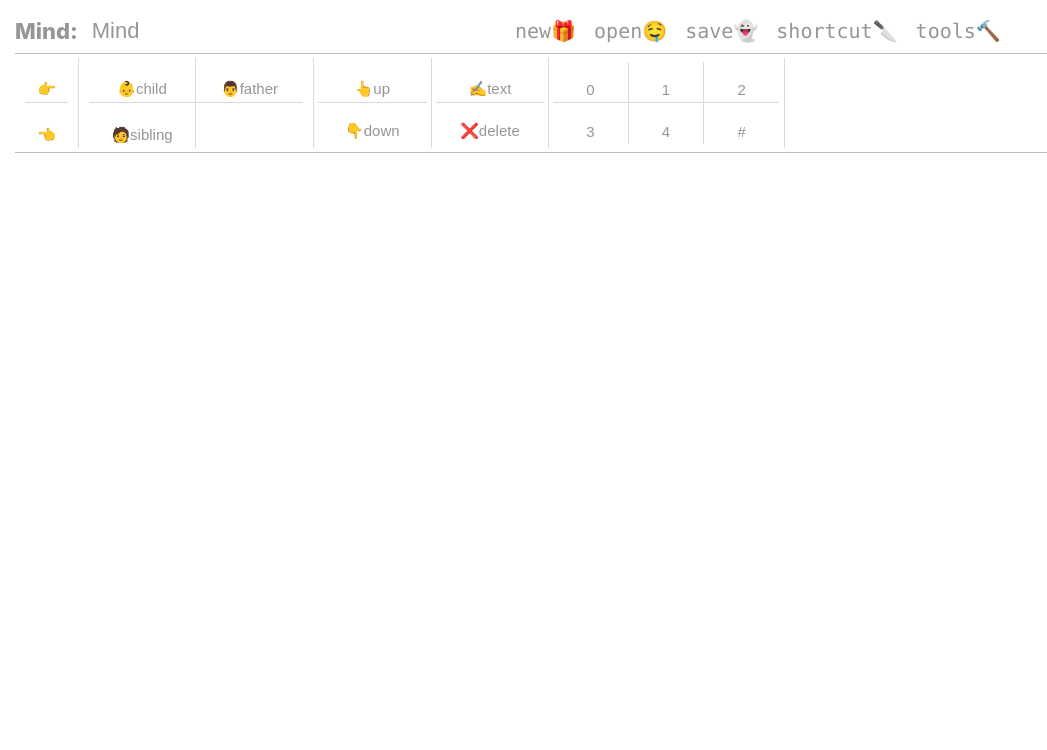
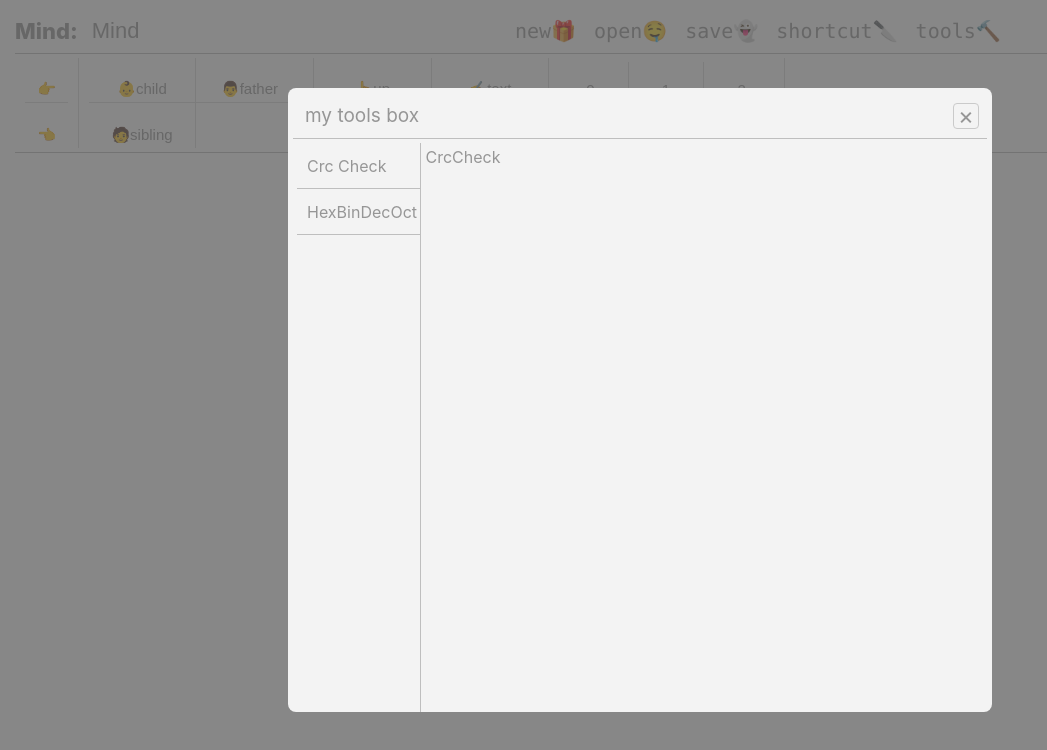
Before and after one commit to SiMonL250/Mind-app, a Vue app: page / in a window 1280 px wide. Both pictures are taken after a click on the element "shortcut🔪". Shown: the top 750 px of the page, without its empty margins (0-1047 px from the left). Built offline with nearby package versions, Linux system fonts and the light colour scheme.

Commit message:
'20240902-00:01 draw tree not finished, new modal'

```diff
--- a/src/App.vue
+++ b/src/App.vue
@@ -12,10 +12,19 @@
 			/>
 		</section>
 		<section class="main-section">
-			<treeChart :node="MindFile.mindNode" />
+			<treeChart :node="MindFile.mindNode" :treeRoot="MindFile.mindNode"/>
 		</section>
-		<Modal>
-
+		<Modal :show="isShowModal" @close-modal="closeModalHandle">
+			<template #title>
+				<div>
+					<p>my tools box</p>
+				</div>
+			</template>
+			<template #body>
+				<Sidebar :itemList="sidebarItemList" @switch-tool="switchToolHandle"/>
+				<!-- TODO change Component -->
+				<div class="tool-component">{{curTool}}</div>
+			</template>
 		</Modal>
 	</div>
 </template>
@@ -23,8 +32,9 @@
 <script setup lang="ts">
 import TopbarView from "./components/topbars/TopbarView.vue";
 import treeChart from "./components/treeChart/treeChart.vue";
-import Modal from "./components/selfUIs/Modal/Modal.vue"
-import { ref, getCurrentInstance, onMounted } from "vue";
+import Modal from "./components/selfUIs/Modal/Modal.vue";
+import Sidebar from "./components/sidebars/SidebarView.vue";
+import { ref, getCurrentInstance, onMounted, Ref } from "vue";
 import {
 	EnumReconiteCode,
 	mindFileContent,
@@ -35,6 +45,7 @@ import {
 //import {getFatherNode} from "../src/interfaces/MindNodeProperty"
 import { FileStore } from "../src/store/MindFileStore";
 import { local, mindLocalKey } from "../src/hooks/localStorage.ts";
+import { sidebarProps, toolTypes } from "./interfaces/ComponentProperty";
 /* defines and variables  */
 const instance = getCurrentInstance();
 
@@ -49,6 +60,13 @@ let MindFile = ref<mindFileContent>({
 	mindName: "Mind",
 	mindNode: null,
 });
+const isShowModal = ref(false);
+const sidebarItemList: sidebarProps[] = [
+	{toolType:toolTypes.CrcCheck,innerText:"Crc Check"},
+	{toolType:toolTypes.HexBinDecOct,innerText:`${toolTypes.HexBinDecOct}`}
+];
+const curTool:Ref<toolTypes> = ref(toolTypes.CrcCheck);
+
 /* defines and variables  */
 /* Even handle function  */
 function changeMindNameHandle(newName: string): void {
@@ -81,8 +99,16 @@ function nodeAction(action: interfaceEmitsAction) {
 	console.log("action :>> ", action);
 }
 
-function showModalHandle(action:interfaceEmitsAction){
-	console.log('action :>> ', action);
+function showModalHandle(action: interfaceEmitsAction) {
+	// console.log('action :>> ', action);
+	isShowModal.value = action?.val;
+}
+function closeModalHandle(action:interfaceEmitsAction){
+	isShowModal.value = action.val;
+}
+function switchToolHandle(action: interfaceEmitsAction){
+	console.log('action.val :>> ', action.val);
+	curTool.value = action.val;
 }
 /* Even handle function  */
 /* live Hooks  */
@@ -147,4 +173,7 @@ function storeAndMindInit() {
 		}
 	}
 }
+.tool-component{
+	padding: 4px;
+}
 </style>
--- a/src/components/selfUIs/Modal/Modal.vue
+++ b/src/components/selfUIs/Modal/Modal.vue
@@ -1,16 +1,45 @@
 <template>
-    <div class="modal-container">
-        <div class="header">
-            <slot name="title"></slot>
-        </div>
-        <div class="body">
-            <slot name="body"></slot>
+    <div class="modal-container" v-if="showModal">
+        <div class="modal-box">
+            <div class="box-header">
+                <div>
+                    <slot name="title"></slot>
+                </div>
+                <div class="close-modal" @click="closeModalEmits">×</div>
+            </div>
+            <div class="box-body">
+                <slot name="body"></slot>
+            </div>
         </div>
     </div>
 </template>
 
 <script setup lang="ts">
+import { Ref, watch } from 'vue';
+import { ref } from 'vue';
+import { NameSpaceOtherOperation,interfaceEmitsAction } from '../../../hooks/operate';
 
+
+//prop emit and variables
+const props = defineProps<{
+    show:boolean,
+    title?:string
+}>();
+
+const showModal:Ref<boolean> = ref(props.show);
+const Emits = defineEmits([NameSpaceOtherOperation.closeModal])
+//event
+function closeModalEmits(){
+    const action:interfaceEmitsAction = {
+        action:NameSpaceOtherOperation.closeModal,
+        val:false
+    }
+    Emits(NameSpaceOtherOperation.closeModal,action);
+}
+//hooks
+watch(props,(newVal)=>{
+    showModal.value = newVal.show;
+})
 </script>
 
 <style scoped lang="scss">
@@ -18,5 +47,53 @@
     width: 100vw;
     height: 100vh;
     background-color: rgba(83, 83, 83, 0.699);
+    position: absolute;
+    left: 0%;
+    top: 0%;
+
+    .modal-box{
+        width: 55vw;
+        height: 78vh;
+        background-color: rgb(243, 243, 243);
+        border-radius: 8px;
+        margin: 11vh auto;
+        padding: 5px;
+        box-sizing: border-box;
+        min-width: 480px;
+        .box-header{
+            display: flex;
+            height: 45px;
+            justify-content: space-between;
+            align-items: center;
+            font-size: 19px;
+            border-bottom: 1px solid var(--color-border-default);
+            div{
+                padding:0 12px;
+            }
+            .close-modal{
+                border: 0.5px solid rgb(202, 202, 202);
+                height: fit-content;
+                padding: 0;
+                border-radius: 4px;
+                font-size: 24px;
+                width: 24px;
+                height: 24px;
+                text-align: center;
+                line-height: 24px;
+                margin-right: 8px;
+                cursor: pointer;
+                &:hover{
+                    background-color: var(--color-font-focus);
+                    transition: .2s;
+                }
+            }
+        }
+        .box-body{
+           padding: 4px;
+           display: flex;
+           height: calc(100% - 45px);
+        }
+    }
 }
+
 </style>
--- a/src/components/sidebars/SidebarView.vue
+++ b/src/components/sidebars/SidebarView.vue
@@ -1,18 +1,55 @@
 <template>
-    <div class="sidebar">
-
-    </div>
+	<div class="sidebar">
+		<div
+			class="sidebar-item"
+			v-for="(val, ind) in itemList"
+			:key="ind"
+			:class="val.classList"
+			@click="itemClickEmit(val.toolType)"
+		>
+			{{ val.innerText }}
+		</div>
+	</div>
 </template>
 
 <script setup lang="ts">
+import { sidebarProps, toolTypes } from "../../interfaces/ComponentProperty";
+import { NameSpaceOtherOperation,interfaceEmitsAction } from "../../hooks/operate";
+//prop emits vars
+defineProps<{
+	itemList: sidebarProps[];
+}>();
+const Emits = defineEmits([NameSpaceOtherOperation.switchTool]);
+//event functions
 
+function itemClickEmit(toolType:toolTypes){
+    let action:interfaceEmitsAction = {
+        action:NameSpaceOtherOperation.switchTool,
+        val:toolType
+    }
+    Emits(NameSpaceOtherOperation.switchTool,action);
+}
+
+//hooks
 </script>
 
-<style scoped>
-.sidebar{
+<style scoped lang="scss">
+.sidebar {
+	height: 100%;
+	width: 18%;
+	border-right: 1px solid var(--color-border-default);
+    .sidebar-item{
+        height: 46px;
+        line-height: 46px;
+        border-bottom: 1px solid var(--color-border-default);
+        transition: .4s;
+        padding: 0 10px;
+        box-sizing: border-box;
+        cursor: pointer;
+        &:hover{
+            text-shadow: 1px 1px 2px var(--color-font-focus);
 
-    height: 100%;
-    width:100%;
-    border-bottom: 1px grey solid;
+        }
+    }
 }
 </style>
--- a/src/components/topbars/TopbarView.vue
+++ b/src/components/topbars/TopbarView.vue
@@ -401,7 +401,7 @@ $nodeOpWidth: calc(100% - $undoWidth - $insertWidth);
 		border-bottom: 1px solid var(--color-border-default);
 	}
 }
-@media (max-width: 673px) {
+@media (max-width: 841px) {
 	.topbar {
 		.file-section {
 			.file-operate {
--- a/src/components/treeChart/treeChart.vue
+++ b/src/components/treeChart/treeChart.vue
@@ -18,12 +18,13 @@
 				parentLevel:
 					Array.isArray(node.children) && node.children.length,
 			}"
-			v-if="Array.isArray(node.children) && node.children.length"
+			v-if="node && Array.isArray(node.children) && node.children.length"
 		>
 			<treeChart
 				v-for="(n, ind) in node.children"
 				:key="ind"
 				:node="n"
+				:treeRoot="treeRoot"
 			></treeChart>
 		</div>
 	</div>
@@ -31,38 +32,38 @@
 
 <script setup lang="ts">
 import treeChart from "./treeChart.vue";
-import { MindNode, NodeIdType } from "../../interfaces/MindNodeProperty";
+import { MindNode, getFatherNode } from "../../interfaces/MindNodeProperty";
 import { watch, ref, onMounted } from "vue";
-import { onBeforeMount } from "vue";
 //props and variables
 const treeProp = defineProps<{
-	node: MindNode;
+	node: MindNode,
+	treeRoot:MindNode,
 }>();
 let nodeDomRect:DOMRect;
-const curNode = ref(null);
-let nodeId: NodeIdType;
-//TODO 获取元素上边中点和它的父节点的下边中点
-
-// const DomRect: DOMRect = (curNode.value as Element).getBoundingClientRect();
+const curNodeEle = ref(null);
+let fatherDomRect:DOMRect;
 
 /* events methods */
 
 /* live hooks */
 watch(treeProp, (_newVal) => {
 	//TODO update nodeDomRect
-	//console.log("newVal :>> ", newVal.node);
-	//traverseMindNode(treeProp.node);
 });
-onBeforeMount(()=>{
-	nodeId = treeProp.node?.data.id;
-	//console.log('nodeId :>> ', nodeId);
-})
+
 onMounted(() => {
+	let fatherNode:MindNode;
+	let fatherEle:Element;
+	const nodeElement: Element = curNodeEle?.value as Element;
+	if(nodeElement) nodeDomRect = nodeElement.getBoundingClientRect();
 
-	const nodeElement: Element = curNode?.value as Element;
-	if(nodeElement) nodeDomRect = nodeElement.getBoundingClientRect();
-	//console.log('object :>> ', nodeDomRect);
-
+	fatherNode = getFatherNode(treeProp.treeRoot,treeProp.node);
+	// console.log('fatherNode :>> ', {f:fatherNode?.data.id,c:treeProp.node});
+	if(fatherNode){
+		fatherEle = document.getElementById(fatherNode.data.id);
+		console.dir(fatherEle.innerHTML)
+		//TODO 获取元素上边中点和它的父节点的下边中点
+		fatherDomRect = fatherEle.getBoundingClientRect();
+	}
 });
 </script>
 
--- a/src/hooks/operate.ts
+++ b/src/hooks/operate.ts
@@ -32,7 +32,9 @@ export namespace NameSpaceNodeOperate{
 }
 
 export namespace NameSpaceOtherOperation{
+	export const switchTool = 'switch-tool';
 	export const showModal = "show-modal";
+	export const closeModal = "close-modal";
 }
 /*NAMESPACE END  */
 /*ENUMS START  */
--- a/src/interfaces/ComponentProperty.ts
+++ b/src/interfaces/ComponentProperty.ts
@@ -6,6 +6,12 @@ export enum buttonType{
     saveFile = 'saveFile',
     showModal = 'showModal',
     showTools = 'showTools'
+}
+
+export enum toolTypes{
+    CrcCheck='CrcCheck',
+    HexBinDecOct='HexBinDecOct',
+    //TODO 想要什么就加什么吧
 }
 
 export interface elementProps{
@@ -20,6 +26,9 @@ export interface buttonProps extends elementProps{
     type:buttonType
 }
 
+export interface sidebarProps extends elementProps{
+    toolType:toolTypes
+}
 export interface PluginOptions {
     install(app: App): void;
 }
```
Also changed, not shown: src/interfaces/otherToolsInterfaces.ts (added).
